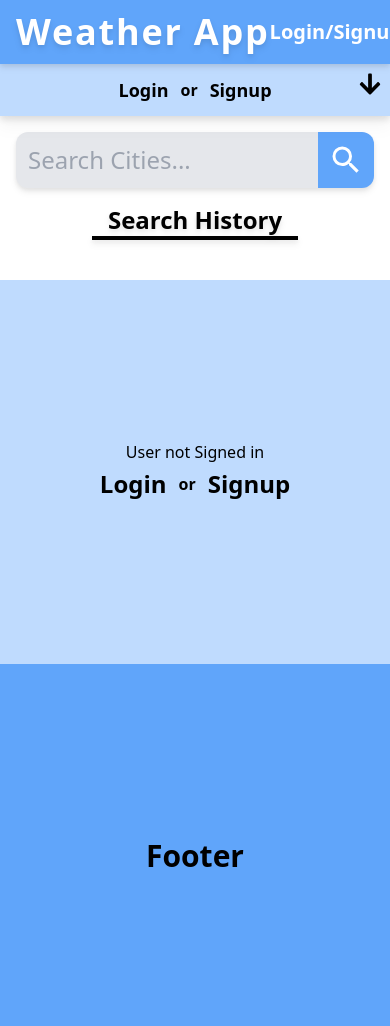
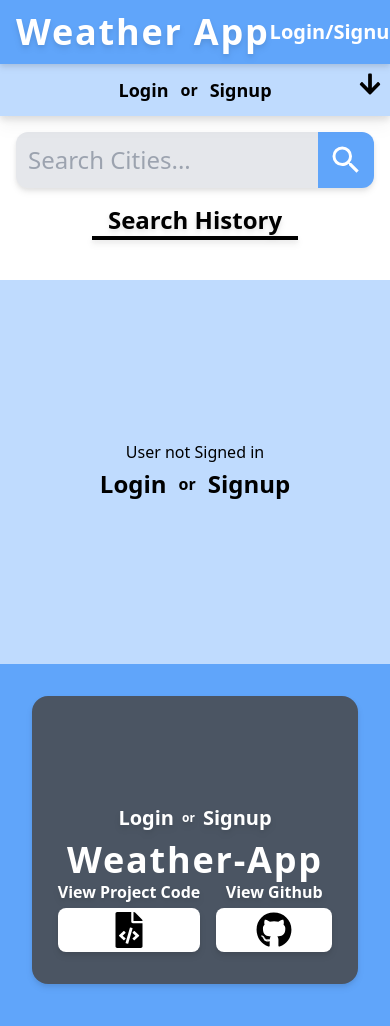
Before and after one commit to csutrick/weather-app, a React (Create React App) app in the folder client/: page / in a window 390 px wide. Shown: the top 1026 px of the page. Built offline with nearby package versions, Linux system fonts and the light colour scheme.

Commit message:
Added basic footer, fully responsive

```diff
--- a/client/src/components/Footer/index.js
+++ b/client/src/components/Footer/index.js
@@ -1,10 +1,88 @@
 import React from "react";
+import { Link } from "react-router-dom";
+import { useNavigate } from "react-router-dom";
+
+import Auth from "../../utils/auth";
+
+import { FaGithub, FaFileCode } from "react-icons/fa";
 
 const Footer = () => {
+  const navigate = useNavigate();
+
+  const logout = (event) => {
+    event.preventDefault();
+    Auth.logout();
+    navigate("/login");
+  };
+
   return (
-    <nav className="flex h-96 items-center justify-center bg-blue-400">
-      <h2 className="text-3xl font-bold text-black">Footer</h2>
-    </nav>
+    <footer className="flex w-full bg-blue-400 p-8 pb-16">
+      <div className="flex h-72 w-full flex-col items-start justify-end rounded-2xl bg-gray-600 p-8 drop-shadow-md md:h-96 md:flex-row md:items-end md:justify-between">
+        <ul className="flex w-full flex-col items-center justify-center md:items-start">
+          {Auth.loggedIn() ? (
+            <Link
+              onClick={logout}
+              to="/login"
+              className="w-min text-xl font-bold text-white drop-shadow-md transition-all duration-150 ease-in-out
+            hover:tracking-widest hover:text-gray-200 hover:drop-shadow-lg active:scale-105 active:text-gray-300 active:drop-shadow-xl"
+            >
+              Logout
+            </Link>
+          ) : (
+            <div className="flex w-full flex-row flex-nowrap items-center justify-center space-x-2 md:flex-col md:items-start md:space-x-0">
+              <Link
+                to="/login"
+                className="w-min text-xl font-bold text-white drop-shadow-md transition-all duration-100 ease-in-out
+              hover:scale-110 hover:text-gray-200 hover:drop-shadow-lg active:scale-125 active:text-gray-300 active:drop-shadow-xl"
+              >
+                Login
+              </Link>
+              <p className="text-xs font-bold text-white drop-shadow-md">or</p>
+              <Link
+                to="/signup"
+                className="w-min text-xl font-bold text-white drop-shadow-md transition-all duration-100 ease-in-out
+              hover:scale-110 hover:text-gray-200 hover:drop-shadow-lg active:scale-125 active:text-gray-300 active:drop-shadow-xl"
+              >
+                Signup
+              </Link>
+            </div>
+          )}
+          <li className="mt-2 text-4xl font-bold tracking-wider text-white">
+            Weather-App
+          </li>
+        </ul>
+        <div className="flex w-full flex-row items-center justify-center md:justify-end">
+          <div className="mr-4 flex flex-col items-center">
+            <label className="mb-1 whitespace-nowrap font-bold text-white drop-shadow-md">
+              View Project Code
+            </label>
+            <a
+              href="#"
+              target="_blank"
+              rel="noopener noreferrer"
+              className="flex w-[100%] justify-center rounded-lg bg-white px-10 py-1 text-4xl drop-shadow-md transition-all duration-150
+              ease-in-out hover:scale-105 hover:bg-blue-400 hover:text-white hover:drop-shadow-lg active:scale-110 active:bg-blue-300 active:text-gray-100 active:drop-shadow-xl"
+            >
+              <FaFileCode />
+            </a>
+          </div>
+          <div className="flex flex-col items-center">
+            <label className="mb-1 whitespace-nowrap font-bold text-white drop-shadow-md">
+              View Github
+            </label>
+            <a
+              href="#"
+              target="_blank"
+              rel="noopener noreferrer"
+              className="flex w-[100%] justify-center rounded-lg bg-white px-10 py-1 text-4xl drop-shadow-md transition-all duration-150
+              ease-in-out hover:scale-105 hover:bg-green-400 hover:text-white hover:drop-shadow-lg active:scale-110 active:bg-green-300 active:text-gray-100 active:drop-shadow-xl"
+            >
+              <FaGithub />
+            </a>
+          </div>
+        </div>
+      </div>
+    </footer>
   );
 };
 
--- a/client/src/components/PageSearch/searchResultsContainer.js
+++ b/client/src/components/PageSearch/searchResultsContainer.js
@@ -18,7 +18,7 @@ const SearchResultsContainer = ({
   }, [searchResults]);
 
   return (
-    <div className="relative flex min-h-96 w-full flex-col items-center justify-center border-l-0 border-blue-400 bg-blue-200 sm:border-l-4">
+    <div className="relative flex min-h-96 w-full flex-col items-center justify-center border-l-0 border-blue-300 bg-blue-200 sm:border-l-4">
       {searchResults && searchResults.city ? (
         <>
           <SearchResults searchResults={searchResults} />
```
